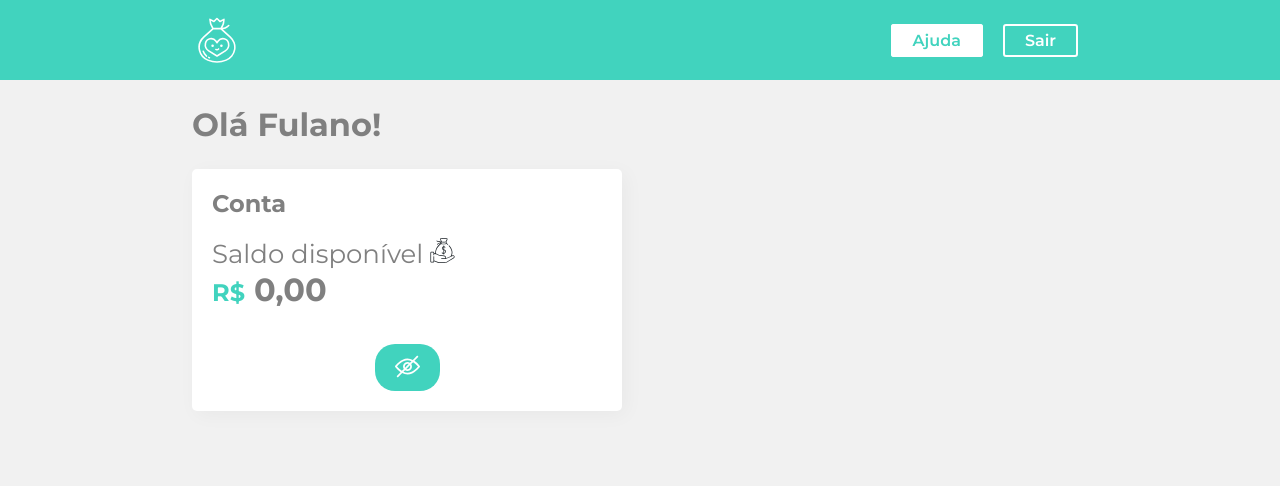
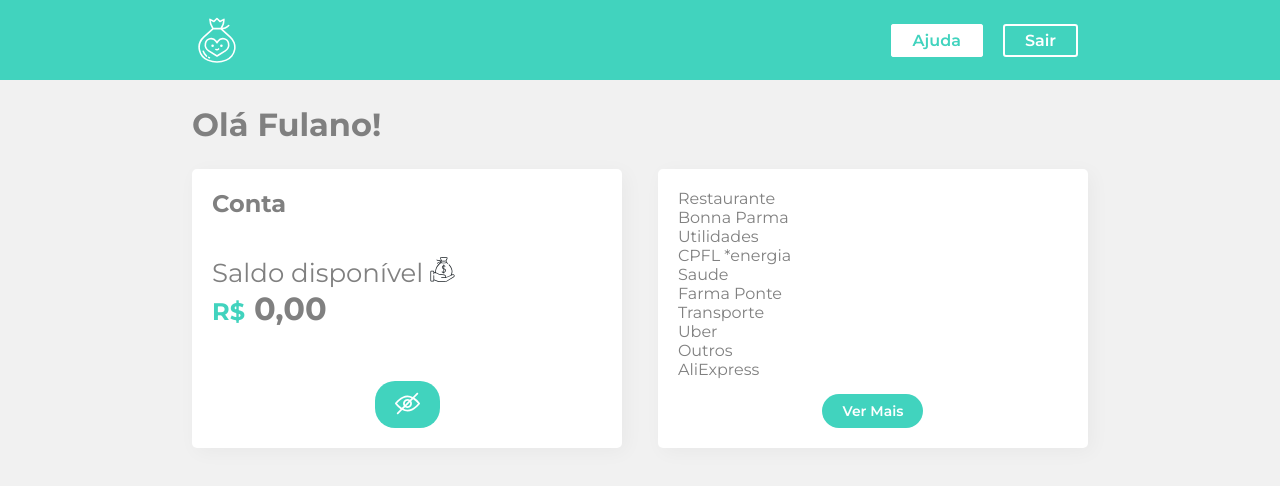
Before and after one commit to MatheusTrojan/pandora-bank, a React (Create React App) app: page / in a window 1280 px wide. Shown: the top 486 px of the page. Built offline with nearby package versions, Linux system fonts and the light colour scheme.

Commit message:
cria a seção do extrato

```diff
--- a/src/Components/Container/index.jsx
+++ b/src/Components/Container/index.jsx
@@ -3,6 +3,7 @@
 
 import Titulo from "../Titulo";
 import Conta from "../Conta";
+import Extrato from "../Extrato"
 
 const Container = styled.div`
   background-color: #f1f1f1;
@@ -26,6 +27,7 @@
       <Titulo>Olá Fulano!</Titulo>
       <Conteudo>
         <Conta />
+        <Extrato />
       </Conteudo>
     </Container>
   );
--- /dev/null
+++ b/src/Components/Extrato/index.jsx
@@ -0,0 +1,19 @@
+import React from 'react'
+import { Box, Button } from '../UI'
+import { extratoLista } from "../../info"
+
+export default function Extrato() {
+  return (
+    <Box>
+        {extratoLista.updates.map(({ id, type, from, value, date }) => {
+            return (
+                <div key={id}>
+                    <div>{type}</div>
+                    <div>{from}</div>
+                </div>
+            )
+        })}
+        <Button>Ver Mais</Button>
+    </Box>
+  )
+}
```
